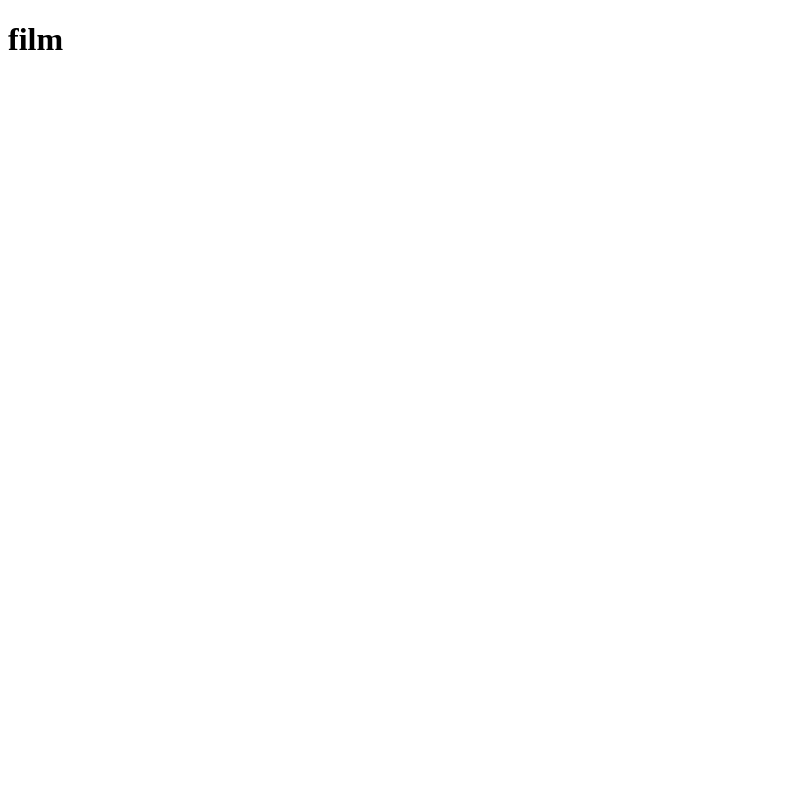
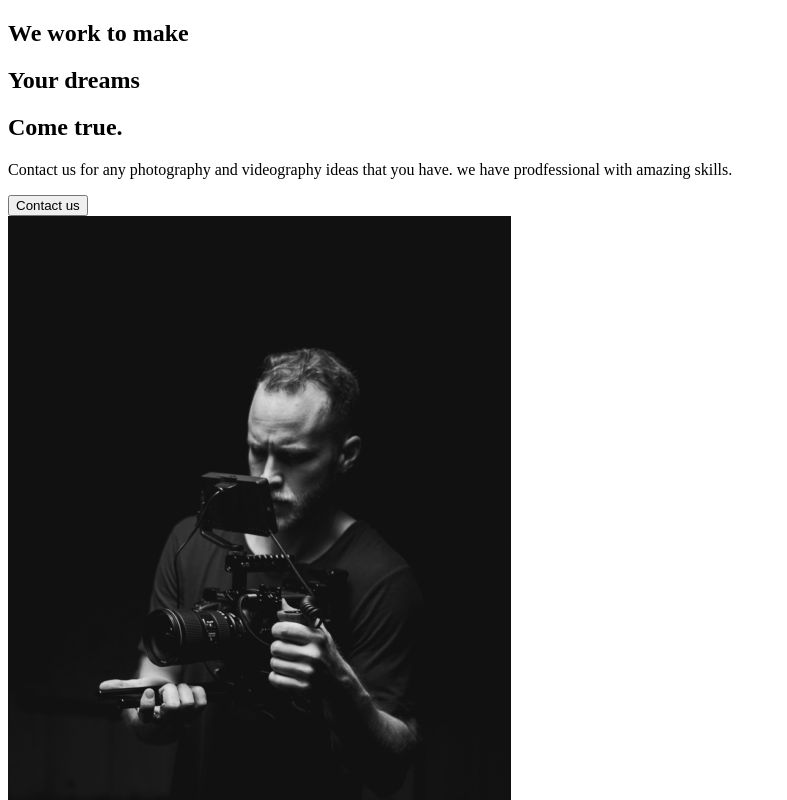
Before and after one commit to chingyanglin/film-web, a React (Create React App) app: page / in a window 1280 px wide. Shown: the top 800 px of the page, without its empty margins (0-787 px from the left). Built offline with nearby package versions, Linux system fonts and the light colour scheme.

Commit message:
3. About Sections

```diff
--- a/src/App.js
+++ b/src/App.js
@@ -1,9 +1,10 @@
 import React from "react";
+import AboutPage from "./Pages/AboutPage";
 
 function App() {
   return (
     <div className="App">
-      <h1>film</h1>
+      <AboutPage />
     </div>
   );
 }
--- /dev/null
+++ b/src/components/IntroSection.js
@@ -0,0 +1,31 @@
+import React from "react";
+import home1 from "../img/home1.png";
+export default function IntroSection() {
+  return (
+    <div>
+      <div className="description">
+        <div className="title">
+          <div className="hide">
+            <h2>We work to make</h2>
+          </div>
+          <div className="hide">
+            <h2>
+              Your <span>dreams</span>
+            </h2>
+          </div>
+          <div className="hide">
+            <h2>Come true.</h2>
+          </div>
+        </div>
+        <p>
+          Contact us for any photography and videography ideas that you have. we
+          have prodfessional with amazing skills.
+        </p>
+        <button>Contact us</button>
+      </div>
+      <div className="image">
+        <img src={home1} alt="main-img" />
+      </div>
+    </div>
+  );
+}
```
